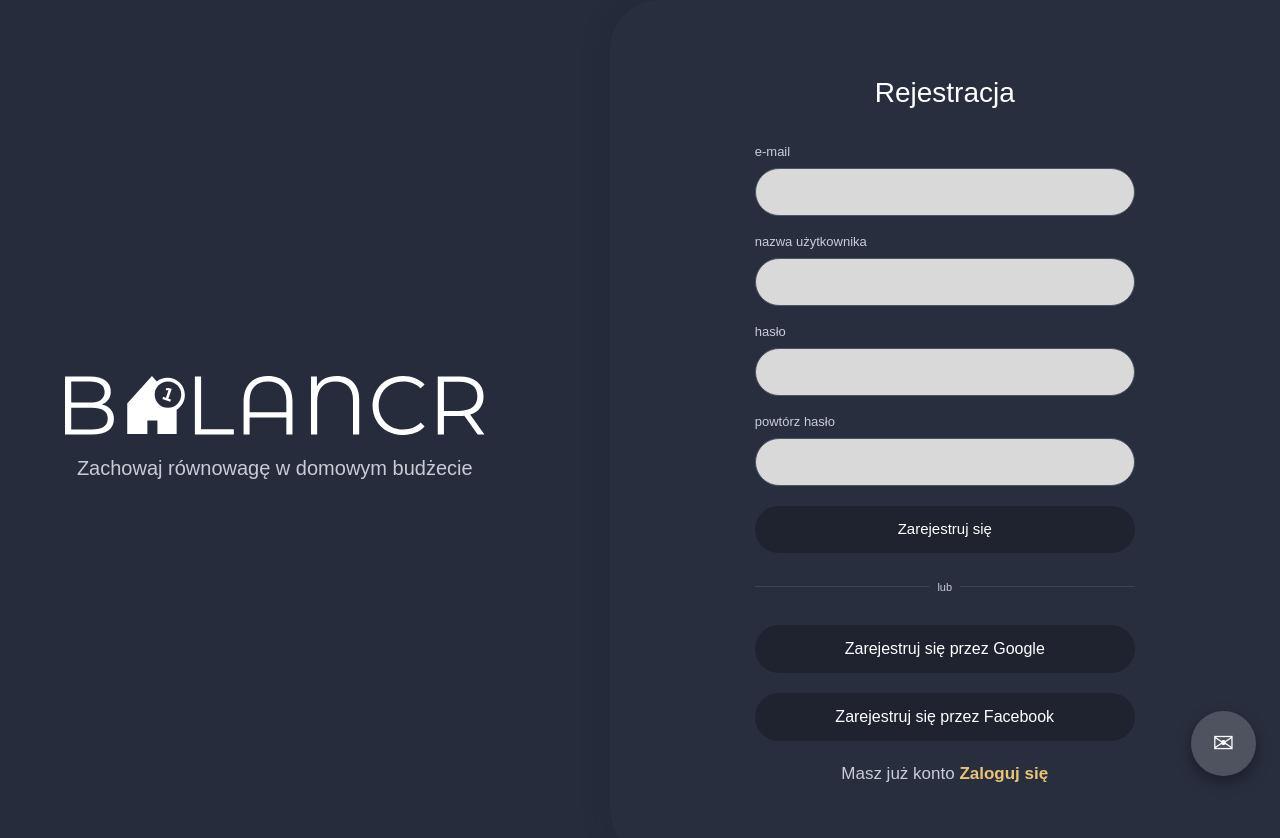
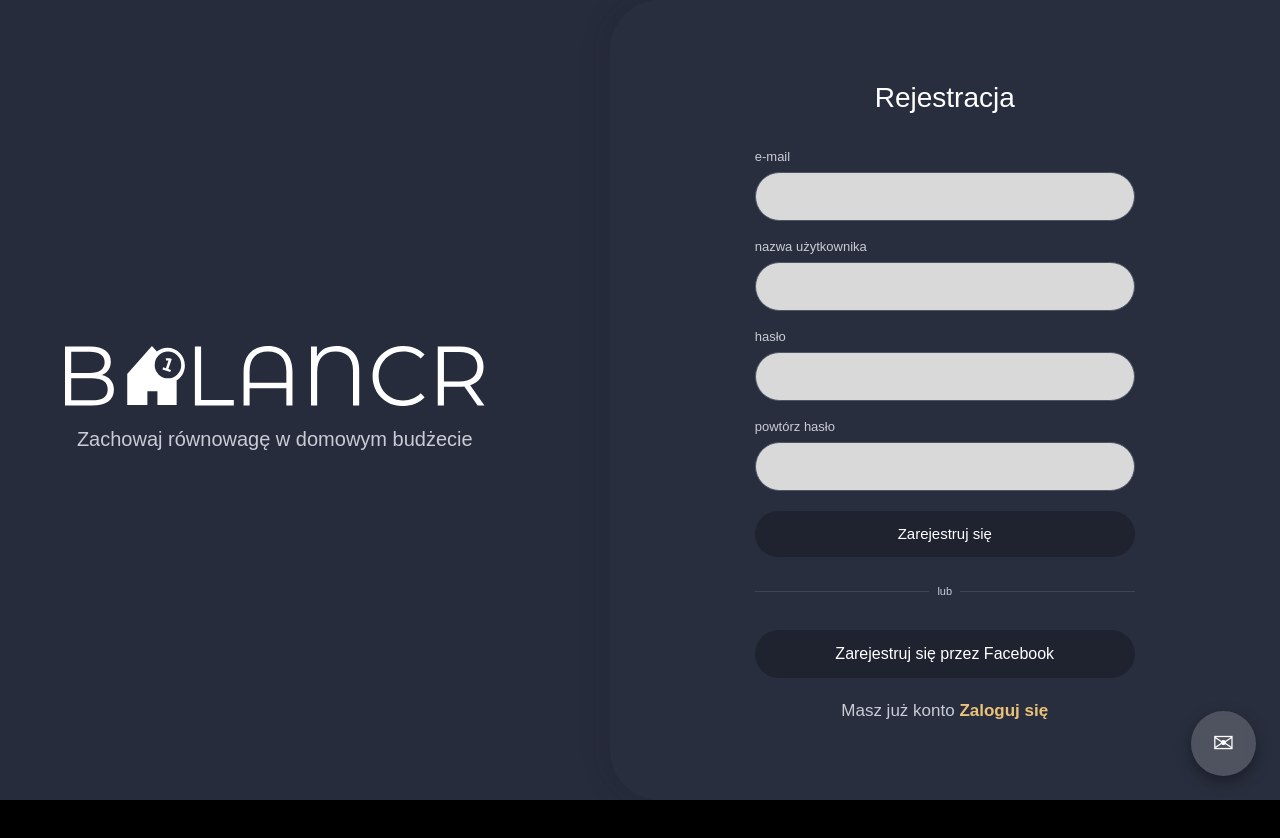
Before and after one commit to krzysztofsulkowski/pipsi2-frontend, a Next.js app in the folder budget-frontend/: page /register in a window 1280 px wide. Shown: the top 838 px of the page. After the commit the page ends 800 px from the top, so only its background shows below. Built offline with nearby package versions, Linux system fonts and the light colour scheme; a web font is replaced by a local one.

Commit message:
removed login with Google on register page

```diff
--- a/budget-frontend/src/app/register/page.tsx
+++ b/budget-frontend/src/app/register/page.tsx
@@ -104,14 +104,13 @@ export default function RegisterPage() {
         if (!confirmPassword) {
             setConfirmPasswordError("To pole jest wymagane.");
             hasError = true;
-        } else if (password && confirmPassword && password !== confirmPassword) {
+        } else if (password !== confirmPassword) {
             setConfirmPasswordError("Hasła nie są identyczne.");
             hasError = true;
         }
 
         return !hasError;
     };
-
 
     const handleSubmit = async (event: FormEvent) => {
         event.preventDefault();
@@ -125,8 +124,7 @@ export default function RegisterPage() {
             return;
         }
 
-        const isValid = validateForm();
-        if (!isValid) return;
+        if (!validateForm()) return;
 
         try {
             const response = await fetch(`${apiUrl}/api/authentication/register`, {
@@ -172,7 +170,7 @@ export default function RegisterPage() {
         }
     };
 
-    const handleExternalLogin = (provider: 'Facebook' | 'Google') => {
+    const handleExternalLogin = (provider: 'Facebook') => {
         const apiUrl = process.env.NEXT_PUBLIC_API_URL;
 
         if (!apiUrl) {
@@ -266,14 +264,6 @@ export default function RegisterPage() {
 
                             <button
                                 type="button"
-                                className={`${styles.socialButton} ${styles.socialGoogle}`}
-                                onClick={() => handleExternalLogin('Google')}
-                            >
-                                Zarejestruj się przez Google
-                            </button>
-
-                            <button
-                                type="button"
                                 className={`${styles.socialButton} ${styles.socialFacebook}`}
                                 onClick={() => handleExternalLogin('Facebook')}
                             >
```
